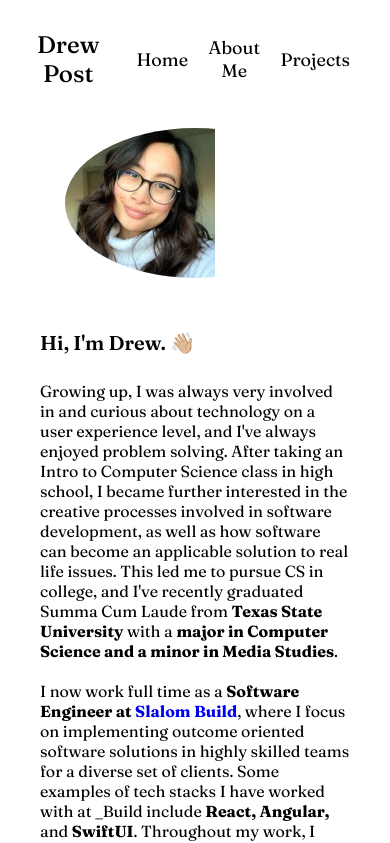
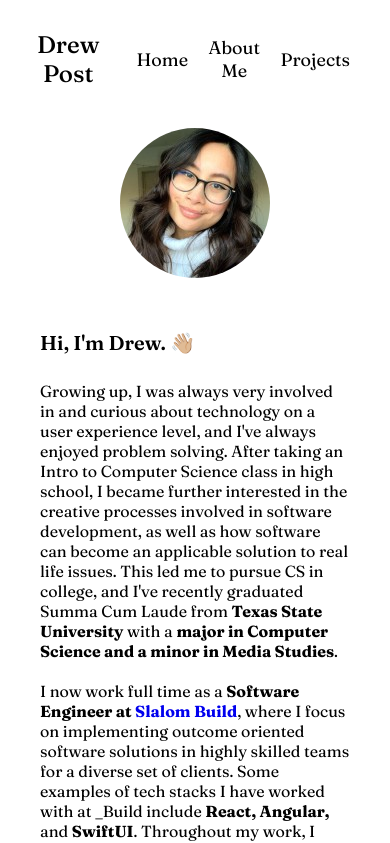
Before and after one commit to drew-post/personal-website, an Angular app: page /about in a window 390 px wide. Shown: the top 843 px of the page. Built offline with nearby package versions, Linux system fonts and the light colour scheme.

Commit message:
Fix mobile about me pic

```diff
--- a/src/app/components/about/about.component.scss
+++ b/src/app/components/about/about.component.scss
@@ -51,6 +51,7 @@
             width: 150px;
             height: 150px;
             margin: 0px 0px 25px 0px;
+            padding-right: 0px;
             background: url("../../../assets/images/drewCompressed.jpg") no-repeat;
         }
     }
```
